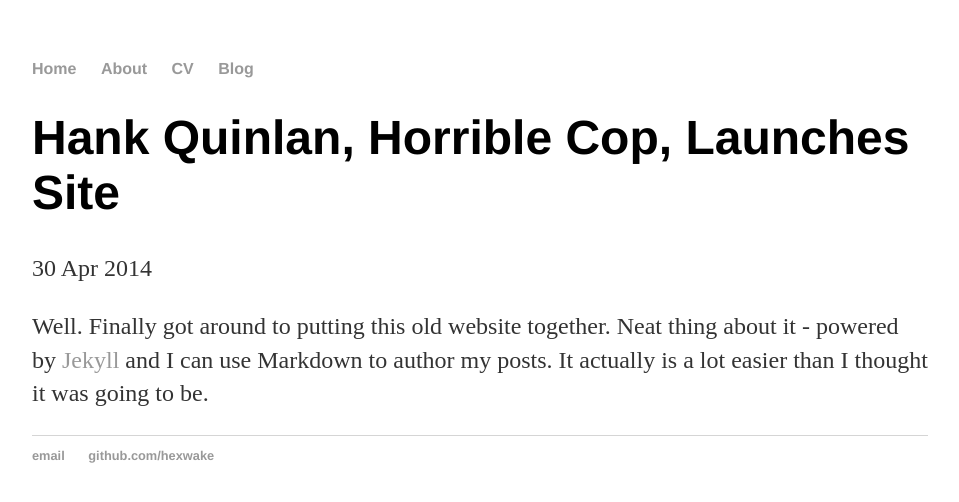
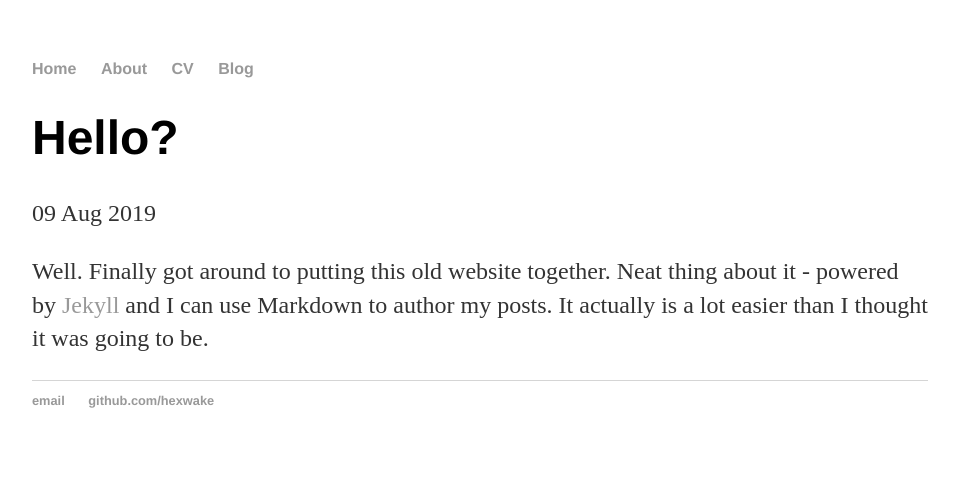
Before and after one commit to hexwake/hexwake.github.io, a Jekyll site: the page built from _posts/2019-08-09-wrekt.md, in a window 1280 px wide. Shown: the top 502 px of the page, without its empty margins (160-1119 px from the left). Built offline with Jekyll 4.4.1, drawn with Linux system fonts in a browser that asks for light colours.

Commit message:
Update 2019-08-09-wrekt.md

```diff
--- a/_posts/2019-08-09-wrekt.md
+++ b/_posts/2019-08-09-wrekt.md
@@ -1,7 +1,7 @@
 ---
 layout: post
-title: "Hank Quinlan, Horrible Cop, Launches Site"
-date: 2014-04-30
+title: "Hello?"
+date: 2019-08-09
 ---
 
 Well. Finally got around to putting this old website together. Neat thing about it - powered by [Jekyll](http://jekyllrb.com) and I can use Markdown to author my posts. It actually is a lot easier than I thought it was going to be.
```
